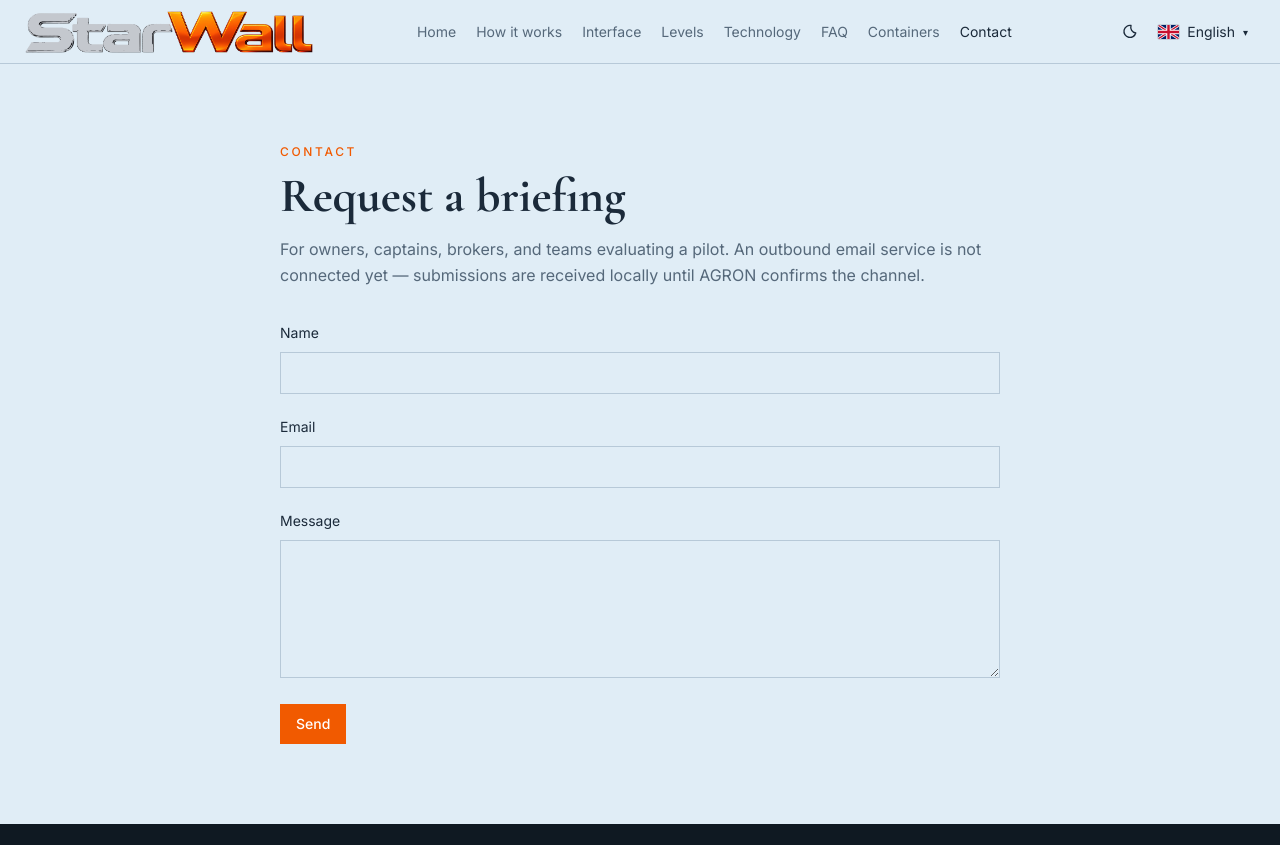
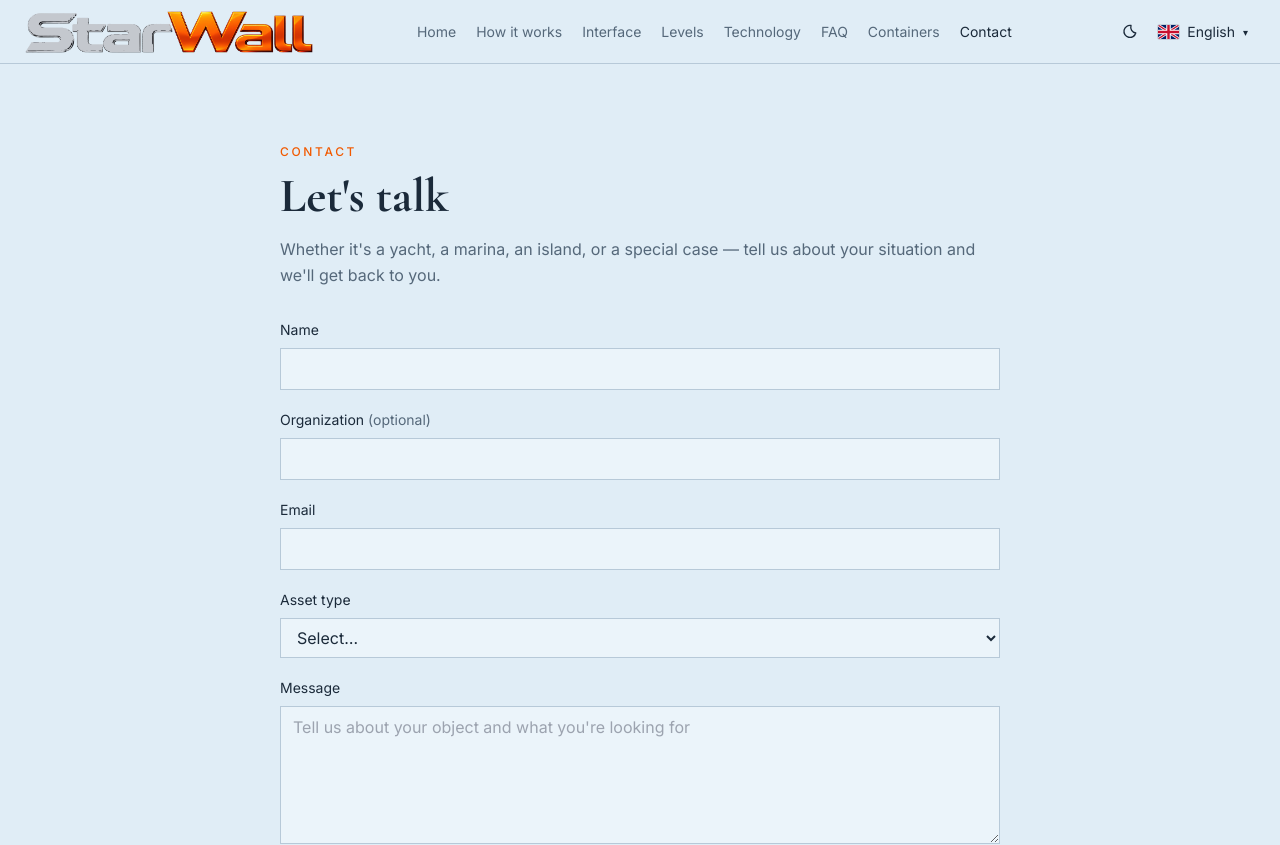
Before and after one commit to mkof14/starwall, a Next.js app: page /contact in a window 1280 px wide. Shown: the top 845 px of the page. Built offline with nearby package versions, Linux system fonts and the light colour scheme.

Commit message:
Replace the contact placeholder with a validated inquiry form
Collect name, organization, email, asset type, and message on /contact.
Validate in the browser, show inline errors, and log the payload until a
real email service is wired up.

Co-authored-by: dnainform <dnainform@gmail.com>

```diff
--- a/src/components/contact-form.tsx
+++ b/src/components/contact-form.tsx
@@ -3,83 +3,207 @@
 import { useState, type FormEvent } from "react";
 import { usePreferences } from "@/lib/i18n/context";
 
-type Status = "idle" | "loading" | "success" | "error";
+const ASSET_KEYS = [
+  "yacht",
+  "marina",
+  "port",
+  "island",
+  "special",
+  "family",
+  "other",
+] as const;
+
+type Field = "name" | "email" | "asset" | "message";
+
+type Values = {
+  name: string;
+  organization: string;
+  email: string;
+  asset: string;
+  message: string;
+};
+
+const empty: Values = {
+  name: "",
+  organization: "",
+  email: "",
+  asset: "",
+  message: "",
+};
+
+function isEmail(value: string) {
+  return /^[^\s@]+@[^\s@]+\.[^\s@]+$/.test(value);
+}
 
 export function ContactForm() {
   const { t } = usePreferences();
-  const [status, setStatus] = useState<Status>("idle");
-  const [message, setMessage] = useState("");
+  const [values, setValues] = useState<Values>(empty);
+  const [errors, setErrors] = useState<Partial<Record<Field, string>>>({});
+  const [sent, setSent] = useState(false);
 
-  async function onSubmit(event: FormEvent<HTMLFormElement>) {
-    event.preventDefault();
-    setStatus("loading");
-    setMessage("");
-
-    const form = event.currentTarget;
-    const data = Object.fromEntries(new FormData(form).entries());
-
-    try {
-      const response = await fetch("/api/contact", {
-        method: "POST",
-        headers: { "Content-Type": "application/json" },
-        body: JSON.stringify(data),
-      });
-      const payload = (await response.json()) as { error?: string };
-      if (!response.ok) {
-        throw new Error(payload.error ?? t.contact.unable);
-      }
-      form.reset();
-      setStatus("success");
-      setMessage(t.contact.success);
-    } catch (error) {
-      setStatus("error");
-      setMessage(error instanceof Error ? error.message : t.contact.error);
-    }
+  function setField<K extends keyof Values>(key: K, value: Values[K]) {
+    setValues((current) => ({ ...current, [key]: value }));
+    if (key === "organization") return;
+    setErrors((current) => ({ ...current, [key]: undefined }));
   }
 
+  function validate(next: Values) {
+    const nextErrors: Partial<Record<Field, string>> = {};
+    if (!next.name.trim()) nextErrors.name = t.contact.required;
+    if (!next.email.trim()) nextErrors.email = t.contact.required;
+    else if (!isEmail(next.email.trim())) nextErrors.email = t.contact.invalidEmail;
+    if (!next.asset) nextErrors.asset = t.contact.required;
+    if (!next.message.trim()) nextErrors.message = t.contact.required;
+    return nextErrors;
+  }
+
+  function onSubmit(event: FormEvent<HTMLFormElement>) {
+    event.preventDefault();
+    const nextErrors = validate(values);
+    setErrors(nextErrors);
+    if (Object.keys(nextErrors).length) return;
+
+    // TODO: wire this up to an actual email/form service (e.g. Resend, Formspree) before launch — currently just logs to console.
+    console.log({
+      name: values.name.trim(),
+      organization: values.organization.trim(),
+      email: values.email.trim(),
+      assetType:
+        t.contact.assets[ASSET_KEYS.indexOf(values.asset as (typeof ASSET_KEYS)[number])] ??
+        values.asset,
+      message: values.message.trim(),
+    });
+    setSent(true);
+  }
+
+  if (sent) {
+    return (
+      <p className="border border-stroke bg-panel px-4 py-6 text-base text-ink" role="status">
+        {t.contact.success}
+      </p>
+    );
+  }
+
+  const fieldClass =
+    "w-full border bg-panel px-3 py-2 text-ink outline-none focus:border-orange";
+
   return (
-    <form onSubmit={onSubmit} className="space-y-5">
-      <label className="block space-y-2">
-        <span className="text-sm text-ink">{t.contact.name}</span>
+    <form onSubmit={onSubmit} className="space-y-5" noValidate>
+      <div className="space-y-2">
+        <label htmlFor="contact-name" className="block text-sm text-ink">
+          {t.contact.name}
+        </label>
         <input
+          id="contact-name"
           name="name"
-          required
-          className="w-full border border-stroke bg-page px-3 py-2 text-ink outline-none focus:border-orange"
+          type="text"
+          autoComplete="name"
+          value={values.name}
+          onChange={(event) => setField("name", event.target.value)}
+          aria-invalid={Boolean(errors.name)}
+          aria-describedby={errors.name ? "contact-name-error" : undefined}
+          className={`${fieldClass} ${errors.name ? "border-crit" : "border-stroke"}`}
         />
-      </label>
-      <label className="block space-y-2">
-        <span className="text-sm text-ink">{t.contact.email}</span>
+        {errors.name ? (
+          <p id="contact-name-error" className="text-sm text-crit">
+            {errors.name}
+          </p>
+        ) : null}
+      </div>
+
+      <div className="space-y-2">
+        <label htmlFor="contact-organization" className="block text-sm text-ink">
+          {t.contact.organization}{" "}
+          <span className="text-muted">({t.contact.optional})</span>
+        </label>
         <input
+          id="contact-organization"
+          name="organization"
+          type="text"
+          autoComplete="organization"
+          value={values.organization}
+          onChange={(event) => setField("organization", event.target.value)}
+          className={`${fieldClass} border-stroke`}
+        />
+      </div>
+
+      <div className="space-y-2">
+        <label htmlFor="contact-email" className="block text-sm text-ink">
+          {t.contact.email}
+        </label>
+        <input
+          id="contact-email"
           name="email"
           type="email"
-          required
-          className="w-full border border-stroke bg-page px-3 py-2 text-ink outline-none focus:border-orange"
+          autoComplete="email"
+          value={values.email}
+          onChange={(event) => setField("email", event.target.value)}
+          aria-invalid={Boolean(errors.email)}
+          aria-describedby={errors.email ? "contact-email-error" : undefined}
+          className={`${fieldClass} ${errors.email ? "border-crit" : "border-stroke"}`}
         />
-      </label>
-      <label className="block space-y-2">
-        <span className="text-sm text-ink">{t.contact.message}</span>
+        {errors.email ? (
+          <p id="contact-email-error" className="text-sm text-crit">
+            {errors.email}
+          </p>
+        ) : null}
+      </div>
+
+      <div className="space-y-2">
+        <label htmlFor="contact-asset" className="block text-sm text-ink">
+          {t.contact.assetType}
+        </label>
+        <select
+          id="contact-asset"
+          name="asset"
+          value={values.asset}
+          onChange={(event) => setField("asset", event.target.value)}
+          aria-invalid={Boolean(errors.asset)}
+          aria-describedby={errors.asset ? "contact-asset-error" : undefined}
+          className={`${fieldClass} ${errors.asset ? "border-crit" : "border-stroke"}`}
+        >
+          <option value="">{t.contact.assetSelect}</option>
+          {ASSET_KEYS.map((key, index) => (
+            <option key={key} value={key}>
+              {t.contact.assets[index]}
+            </option>
+          ))}
+        </select>
+        {errors.asset ? (
+          <p id="contact-asset-error" className="text-sm text-crit">
+            {errors.asset}
+          </p>
+        ) : null}
+      </div>
+
+      <div className="space-y-2">
+        <label htmlFor="contact-message" className="block text-sm text-ink">
+          {t.contact.message}
+        </label>
         <textarea
+          id="contact-message"
           name="message"
-          required
           rows={5}
-          className="w-full border border-stroke bg-page px-3 py-2 text-ink outline-none focus:border-orange"
+          placeholder={t.contact.messagePlaceholder}
+          value={values.message}
+          onChange={(event) => setField("message", event.target.value)}
+          aria-invalid={Boolean(errors.message)}
+          aria-describedby={errors.message ? "contact-message-error" : undefined}
+          className={`${fieldClass} ${errors.message ? "border-crit" : "border-stroke"}`}
         />
-      </label>
+        {errors.message ? (
+          <p id="contact-message-error" className="text-sm text-crit">
+            {errors.message}
+          </p>
+        ) : null}
+      </div>
+
       <button
         type="submit"
-        disabled={status === "loading"}
-        className="bg-orange px-4 py-2.5 text-sm font-medium text-white hover:bg-orange/90 disabled:opacity-50"
+        className="bg-orange px-4 py-2.5 text-sm font-medium text-white hover:bg-orange/90"
       >
-        {status === "loading" ? t.contact.sending : t.contact.send}
+        {t.contact.send}
       </button>
-      {message ? (
-        <p
-          className={status === "error" ? "text-sm text-crit" : "text-sm text-muted"}
-          role="status"
-        >
-          {message}
-        </p>
-      ) : null}
     </form>
   );
 }
--- a/src/lib/i18n/ar.ts
+++ b/src/lib/i18n/ar.ts
@@ -315,16 +315,29 @@ export const ar: Messages = {
   },
   contact: {
     kicker: "تواصل",
-    title: "طلب إحاطة",
-    lead: "للمالكين والربابنة والوسطاء والفرق التي تقيّم تجربة أولية. خدمة البريد الصادر غير متصلة بعد — تُستلم الطلبات محلياً إلى أن يؤكد AGRON القناة.",
+    title: "لنتحدث",
+    lead: "يخت أو مارينا أو جزيرة أو حالة خاصة — صفوا وضعكم وسنعود إليكم.",
     name: "الاسم",
+    organization: "الجهة",
+    optional: "اختياري",
     email: "البريد الإلكتروني",
+    assetType: "نوع الأصل",
+    assetSelect: "اختر…",
+    assets: [
+      "Yacht / Superyacht",
+      "Marina",
+      "Port",
+      "Private Island",
+      "Special Object",
+      "Family Office / Multi-Asset",
+      "Other",
+    ],
     message: "الرسالة",
+    messagePlaceholder: "أخبرونا عن الغرض وما تبحثون عنه",
     send: "إرسال",
-    sending: "جارٍ الإرسال…",
-    success: "استُلم محلياً. خدمة البريد الصادر غير متصلة بعد.",
-    error: "حدث خطأ ما.",
-    unable: "تعذّر الإرسال.",
+    success: "شكراً — سنتواصل معكم قريباً.",
+    required: "هذا الحقل مطلوب.",
+    invalidEmail: "أدخلوا بريداً صالحاً.",
   },
   containers: {
     kicker: "AGRON · حاوية أمن قابلة للنشر",
--- a/src/lib/i18n/de.ts
+++ b/src/lib/i18n/de.ts
@@ -315,16 +315,29 @@ export const de: Messages = {
   },
   contact: {
     kicker: "Kontakt",
-    title: "Einweisung anfragen",
-    lead: "Für Eigner, Kapitäne, Makler und Teams, die einen Pilotbetrieb prüfen. Ein ausgehender E-Mail-Dienst ist noch nicht angebunden — Einsendungen werden lokal entgegengenommen, bis AGRON den Kanal bestätigt.",
+    title: "Sprechen wir darüber",
+    lead: "Yacht, Marina, Insel oder Sonderfall — schildern Sie Ihre Lage, wir melden uns.",
     name: "Name",
+    organization: "Organisation",
+    optional: "optional",
     email: "E-Mail",
+    assetType: "Objekttyp",
+    assetSelect: "Auswählen…",
+    assets: [
+      "Yacht / Superyacht",
+      "Marina",
+      "Port",
+      "Private Island",
+      "Special Object",
+      "Family Office / Multi-Asset",
+      "Other",
+    ],
     message: "Nachricht",
+    messagePlaceholder: "Beschreiben Sie Ihr Objekt und worauf Sie aus sind",
     send: "Senden",
-    sending: "Wird gesendet…",
-    success: "Lokal empfangen. Ein ausgehender E-Mail-Dienst ist noch nicht angebunden.",
-    error: "Etwas ist schiefgelaufen.",
-    unable: "Senden nicht möglich.",
+    success: "Danke — wir melden uns in Kürze.",
+    required: "Dieses Feld ist erforderlich.",
+    invalidEmail: "Bitte eine gültige E-Mail eingeben.",
   },
   containers: {
     kicker: "AGRON · VERLEGBARER SICHERHEITSCONTAINER",
--- a/src/lib/i18n/es.ts
+++ b/src/lib/i18n/es.ts
@@ -315,16 +315,29 @@ export const es: Messages = {
   },
   contact: {
     kicker: "Contacto",
-    title: "Solicitar una presentación",
-    lead: "Para armadores, capitanes, brókeres y equipos que evalúan un piloto. El servicio de correo saliente aún no está conectado — las solicitudes se reciben en local hasta que AGRON confirme el canal.",
+    title: "Hablemos",
+    lead: "Ya sea un yate, un puerto deportivo, una isla o un caso especial — cuéntenos su situación y le responderemos.",
     name: "Nombre",
+    organization: "Organización",
+    optional: "opcional",
     email: "Correo",
+    assetType: "Tipo de activo",
+    assetSelect: "Seleccionar…",
+    assets: [
+      "Yacht / Superyacht",
+      "Marina",
+      "Port",
+      "Private Island",
+      "Special Object",
+      "Family Office / Multi-Asset",
+      "Other",
+    ],
     message: "Mensaje",
+    messagePlaceholder: "Cuéntenos sobre su objeto y qué busca",
     send: "Enviar",
-    sending: "Enviando…",
-    success: "Recibido en local. El servicio de correo saliente aún no está conectado.",
-    error: "Algo ha fallado.",
-    unable: "No se ha podido enviar.",
+    success: "Gracias — nos pondremos en contacto en breve.",
+    required: "Este campo es obligatorio.",
+    invalidEmail: "Introduzca un correo válido.",
   },
   containers: {
     kicker: "AGRON · CONTENEDOR DE SEGURIDAD DESPLEGABLE",
--- a/src/lib/i18n/fr.ts
+++ b/src/lib/i18n/fr.ts
@@ -315,16 +315,29 @@ export const fr: Messages = {
   },
   contact: {
     kicker: "Contact",
-    title: "Demander une séance d'information",
-    lead: "Pour les propriétaires, capitaines, courtiers et équipes qui évaluent un pilote. Le service de courrier sortant n'est pas encore connecté — les envois sont reçus en local jusqu'à ce qu'AGRON confirme le canal.",
+    title: "Parlons-en",
+    lead: "Yacht, marina, île ou cas particulier — décrivez votre situation, nous vous répondrons.",
     name: "Nom",
+    organization: "Organisation",
+    optional: "facultatif",
     email: "Courriel",
+    assetType: "Type d'actif",
+    assetSelect: "Choisir…",
+    assets: [
+      "Yacht / Superyacht",
+      "Marina",
+      "Port",
+      "Private Island",
+      "Special Object",
+      "Family Office / Multi-Asset",
+      "Other",
+    ],
     message: "Message",
+    messagePlaceholder: "Parlez-nous de votre objet et de ce que vous recherchez",
     send: "Envoyer",
-    sending: "Envoi…",
-    success: "Reçu en local. Le service de courrier sortant n'est pas encore connecté.",
-    error: "Une erreur s'est produite.",
-    unable: "Impossible d'envoyer.",
+    success: "Merci — nous vous recontacterons sous peu.",
+    required: "Ce champ est obligatoire.",
+    invalidEmail: "Saisissez une adresse valide.",
   },
   containers: {
     kicker: "AGRON · CONTENEUR DE SÉCURITÉ DÉPLOYABLE",
--- a/src/lib/i18n/he.ts
+++ b/src/lib/i18n/he.ts
@@ -315,16 +315,29 @@ export const he: Messages = {
   },
   contact: {
     kicker: "יצירת קשר",
-    title: "בקשת תדריך",
-    lead: "לבעלים, רב־חובלים, ברוקרים וצוותים שבודקים פיילוט. שירות דואר יוצא עדיין אינו מחובר — ההגשות מתקבלות במקום עד ש־AGRON יאשר את הערוץ.",
+    title: "בואו נדבר",
+    lead: "יאכטה, מרינה, אי או מקרה מיוחד — ספרו לנו על המצב ונחזור אליכם.",
     name: "שם",
+    organization: "ארגון",
+    optional: "לא חובה",
     email: "דוא״ל",
+    assetType: "סוג הנכס",
+    assetSelect: "בחירה…",
+    assets: [
+      "Yacht / Superyacht",
+      "Marina",
+      "Port",
+      "Private Island",
+      "Special Object",
+      "Family Office / Multi-Asset",
+      "Other",
+    ],
     message: "הודעה",
+    messagePlaceholder: "ספרו לנו על האובייקט ועל מה שאתם מחפשים",
     send: "שליחה",
-    sending: "שולח…",
-    success: "התקבל במקום. שירות דואר יוצא עדיין אינו מחובר.",
-    error: "משהו השתבש.",
-    unable: "לא ניתן לשלוח.",
+    success: "תודה — ניצור קשר בקרוב.",
+    required: "שדה חובה.",
+    invalidEmail: "הזינו כתובת דוא״ל תקינה.",
   },
   containers: {
     kicker: "AGRON · מכולת אבטחה פריסה",
--- a/src/lib/i18n/ja.ts
+++ b/src/lib/i18n/ja.ts
@@ -315,16 +315,29 @@ export const ja: Messages = {
   },
   contact: {
     kicker: "お問い合わせ",
-    title: "説明会を依頼する",
-    lead: "パイロットを検討中のオーナー、船長、ブローカー、チーム向けです。送信メールサービスはまだ接続されていません — AGRON が経路を確認するまで、送信内容は現地で受け取ります。",
+    title: "ご相談ください",
+    lead: "ヨット、マリーナ、島、特殊な案件いずれでも — 状況をお知らせください。折り返します。",
     name: "氏名",
+    organization: "組織",
+    optional: "任意",
     email: "メール",
+    assetType: "対象の種類",
+    assetSelect: "選択…",
+    assets: [
+      "Yacht / Superyacht",
+      "Marina",
+      "Port",
+      "Private Island",
+      "Special Object",
+      "Family Office / Multi-Asset",
+      "Other",
+    ],
     message: "メッセージ",
+    messagePlaceholder: "対象とご希望をお知らせください",
     send: "送信",
-    sending: "送信中…",
-    success: "現地で受け取りました。送信メールサービスはまだ接続されていません。",
-    error: "問題が発生しました。",
-    unable: "送信できません。",
+    success: "ありがとうございます。まもなくご連絡します。",
+    required: "この項目は必須です。",
+    invalidEmail: "有効なメールアドレスを入力してください。",
   },
   containers: {
     kicker: "AGRON · 展開可能なセキュリティコンテナ",
--- a/src/lib/i18n/messages.ts
+++ b/src/lib/i18n/messages.ts
@@ -171,13 +171,18 @@ export type Messages = {
     title: string;
     lead: string;
     name: string;
+    organization: string;
+    optional: string;
     email: string;
+    assetType: string;
+    assetSelect: string;
+    assets: [string, string, string, string, string, string, string];
     message: string;
+    messagePlaceholder: string;
     send: string;
-    sending: string;
     success: string;
-    error: string;
-    unable: string;
+    required: string;
+    invalidEmail: string;
   };
   containers: {
     kicker: string;
@@ -559,16 +564,29 @@ export const en: Messages = {
   },
   contact: {
     kicker: "Contact",
-    title: "Request a briefing",
-    lead: "For owners, captains, brokers, and teams evaluating a pilot. An outbound email service is not connected yet — submissions are received locally until AGRON confirms the channel.",
+    title: "Let's talk",
+    lead: "Whether it's a yacht, a marina, an island, or a special case — tell us about your situation and we'll get back to you.",
     name: "Name",
+    organization: "Organization",
+    optional: "optional",
     email: "Email",
+    assetType: "Asset type",
+    assetSelect: "Select…",
+    assets: [
+      "Yacht / Superyacht",
+      "Marina",
+      "Port",
+      "Private Island",
+      "Special Object",
+      "Family Office / Multi-Asset",
+      "Other",
+    ],
     message: "Message",
+    messagePlaceholder: "Tell us about your object and what you're looking for",
     send: "Send",
-    sending: "Sending…",
-    success: "Received locally. An outbound email service is not connected yet.",
-    error: "Something went wrong.",
-    unable: "Unable to send.",
+    success: "Thanks — we'll be in touch shortly.",
+    required: "This field is required.",
+    invalidEmail: "Enter a valid email address.",
   },
   containers: {
     kicker: "AGRON · DEPLOYABLE SECURITY CONTAINER",
--- a/src/lib/i18n/ru.ts
+++ b/src/lib/i18n/ru.ts
@@ -303,16 +303,29 @@ export const ru: Messages = {
   },
   contact: {
     kicker: "Контакт",
-    title: "Запросить брифинг",
-    lead: "Для владельцев, капитанов, брокеров и команд, которые оценивают пилот. Исходящая почтовая служба ещё не подключена — заявки принимаются локально, пока AGRON не подтвердит канал.",
+    title: "Давайте поговорим",
+    lead: "Яхта, марина, остров или особый случай — опишите ситуацию, и мы ответим.",
     name: "Имя",
+    organization: "Организация",
+    optional: "необязательно",
     email: "Email",
+    assetType: "Тип объекта",
+    assetSelect: "Выберите…",
+    assets: [
+      "Yacht / Superyacht",
+      "Marina",
+      "Port",
+      "Private Island",
+      "Special Object",
+      "Family Office / Multi-Asset",
+      "Other",
+    ],
     message: "Сообщение",
+    messagePlaceholder: "Расскажите об объекте и о том, что вам нужно",
     send: "Отправить",
-    sending: "Отправка…",
-    success: "Принято локально. Исходящая почтовая служба ещё не подключена.",
-    error: "Что-то пошло не так.",
-    unable: "Не удалось отправить.",
+    success: "Спасибо — мы скоро свяжемся.",
+    required: "Это поле обязательно.",
+    invalidEmail: "Введите корректный email.",
   },
   containers: {
     kicker: "AGRON · РАЗВЁРТЫВАЕМЫЙ КОНТЕЙНЕР ОХРАНЫ",
--- a/src/lib/i18n/uk.ts
+++ b/src/lib/i18n/uk.ts
@@ -303,16 +303,29 @@ export const uk: Messages = {
   },
   contact: {
     kicker: "Контакт",
-    title: "Замовити брифінґ",
-    lead: "Для власників, капітанів, брокерів і команд, які оцінюють пілот. Вихідну поштову службу ще не підключено — заявки приймають локально, доки AGRON не підтвердить канал.",
+    title: "Давайте поговоримо",
+    lead: "Яхта, марина, острів чи особливий випадок — опишіть ситуацію, і ми відповімо.",
     name: "Ім'я",
+    organization: "Організація",
+    optional: "необов'язково",
     email: "Ел. пошта",
+    assetType: "Тип об'єкта",
+    assetSelect: "Оберіть…",
+    assets: [
+      "Yacht / Superyacht",
+      "Marina",
+      "Port",
+      "Private Island",
+      "Special Object",
+      "Family Office / Multi-Asset",
+      "Other",
+    ],
     message: "Повідомлення",
+    messagePlaceholder: "Розкажіть про об'єкт і про те, що вам потрібно",
     send: "Надіслати",
-    sending: "Надсилання…",
-    success: "Прийнято локально. Вихідну поштову службу ще не підключено.",
-    error: "Щось пішло не так.",
-    unable: "Не вдалося надіслати.",
+    success: "Дякуємо — незабаром зв'яжемося.",
+    required: "Це поле обов'язкове.",
+    invalidEmail: "Введіть коректну адресу.",
   },
   containers: {
     kicker: "AGRON · РОЗГОРТОВАНИЙ КОНТЕЙНЕР ОХОРОНИ",
--- a/src/lib/i18n/zh.ts
+++ b/src/lib/i18n/zh.ts
@@ -315,16 +315,29 @@ export const zh: Messages = {
   },
   contact: {
     kicker: "联系",
-    title: "申请情况介绍",
-    lead: "面向正在评估试点的船东、船长、经纪人和团队。出站邮件服务尚未接通 — 在 AGRON 确认渠道之前，提交内容在本地接收。",
+    title: "我们谈谈",
+    lead: "无论是游艇、码头、岛屿还是特殊情况 — 告诉我们您的处境，我们会回复。",
     name: "姓名",
+    organization: "机构",
+    optional: "选填",
     email: "电子邮箱",
+    assetType: "资产类型",
+    assetSelect: "请选择…",
+    assets: [
+      "Yacht / Superyacht",
+      "Marina",
+      "Port",
+      "Private Island",
+      "Special Object",
+      "Family Office / Multi-Asset",
+      "Other",
+    ],
     message: "留言",
+    messagePlaceholder: "请说明您的对象以及您在寻找什么",
     send: "发送",
-    sending: "发送中…",
-    success: "已在本地接收。出站邮件服务尚未接通。",
-    error: "出现问题。",
-    unable: "无法发送。",
+    success: "谢谢 — 我们很快会与您联系。",
+    required: "此项为必填。",
+    invalidEmail: "请输入有效的电子邮箱。",
   },
   containers: {
     kicker: "AGRON · 可部署安保集装箱",
```
